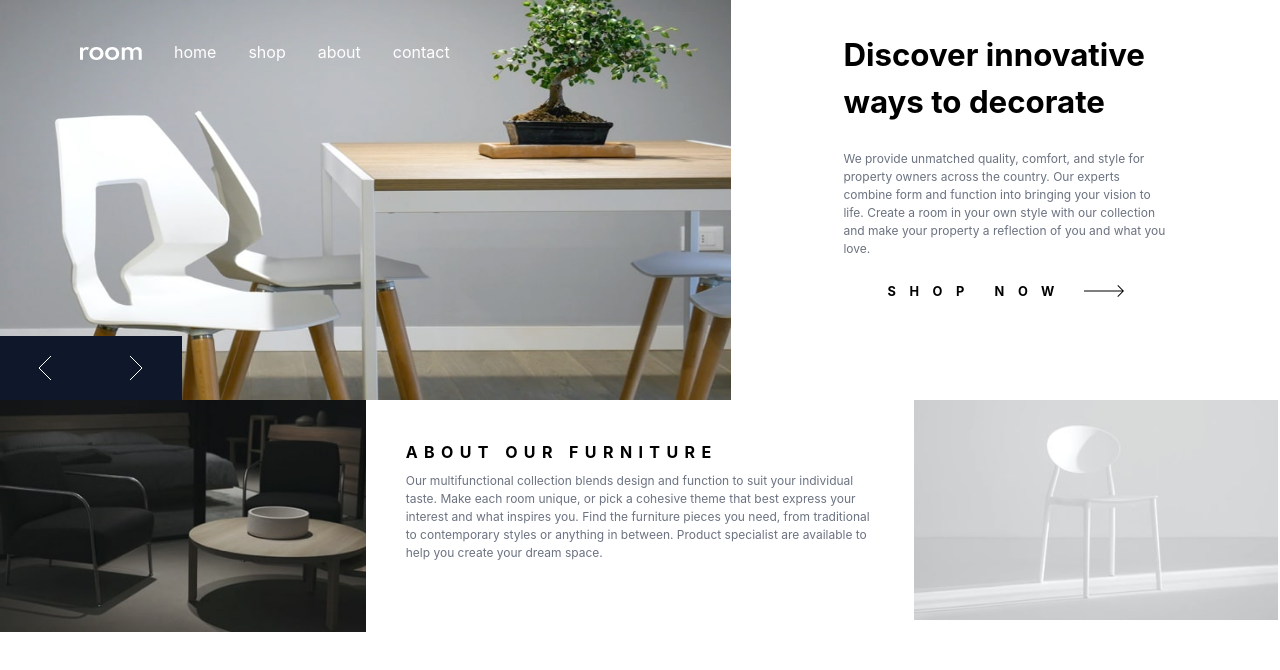
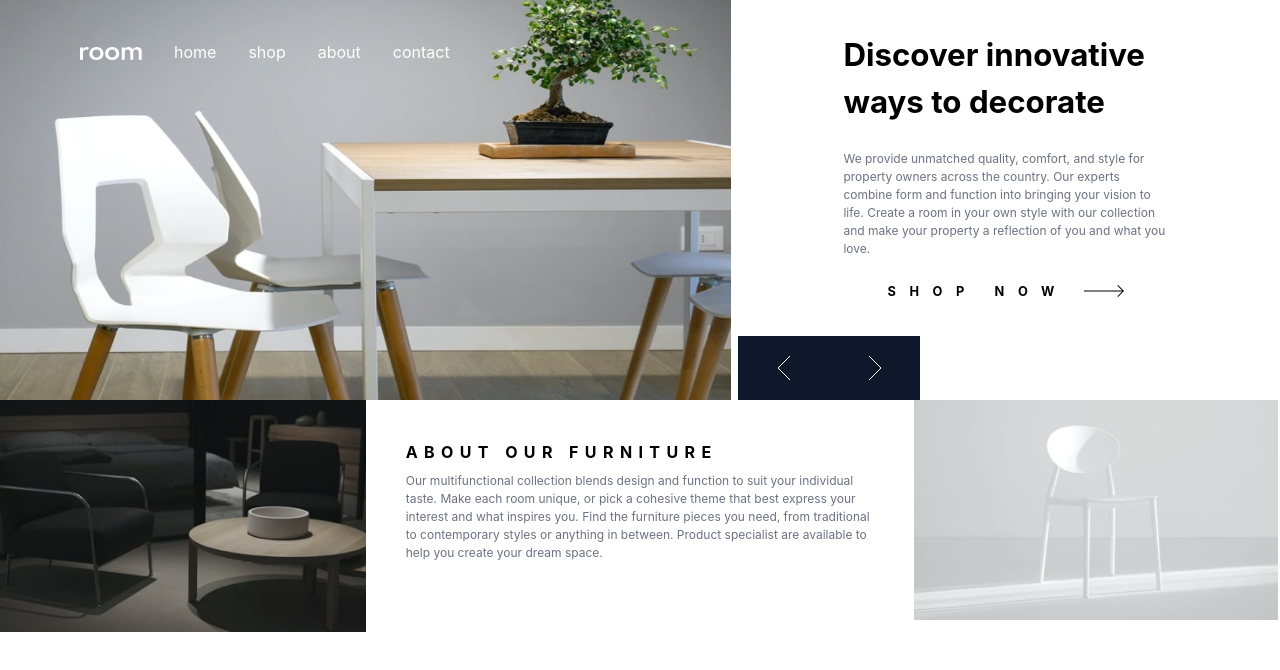
Before and after one commit to Dhei-vid/Terrace, a React (Create React App) app: page / in a window 1280 px wide. Shown: the top 670 px of the page. Built offline with nearby package versions, Linux system fonts and the light colour scheme.

Commit message:
fix:restyled the button padding

```diff
--- a/src/components/button/pagination.component.tsx
+++ b/src/components/button/pagination.component.tsx
@@ -15,10 +15,10 @@ const Button = ({ prev, next }: any) => {
   };
 
   return (
-    <div className="flex cursor-pointer absolute bottom-a right-0 md:bottom-0 md:left-0">
+    <div className="flex cursor-pointer absolute bottom-82 right-0 md:bottom-0 md:right-84 z-10">
       <div onClick={() => prevPage()}>
         <img
-          className="bg-slate-900 py-5 px-x dark:md:hover:bg-zinc-400"
+          className="bg-slate-900 py-5 px-x dark:hover:bg-zinc-400"
           src={AngleL}
           alt="left arrow"
         />
@@ -26,7 +26,7 @@ const Button = ({ prev, next }: any) => {
 
       <div onClick={() => nextPage()}>
         <img
-          className="bg-slate-900 py-5 px-x dark:md:hover:bg-zinc-400"
+          className="bg-slate-900 py-5 px-x dark:hover:bg-zinc-400"
           src={AngleR}
           alt="right arrow"
         />
```
